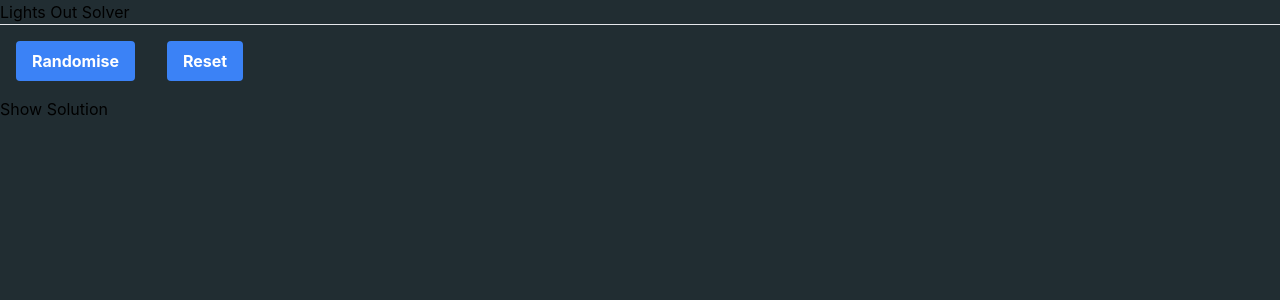
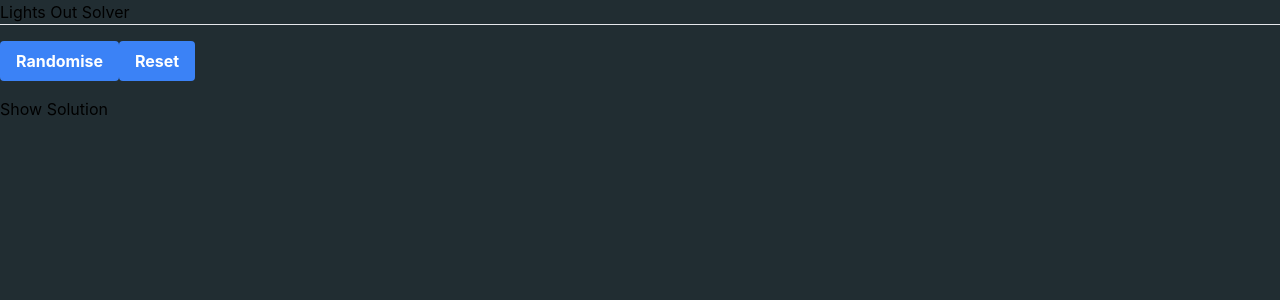
Before and after one commit to Bill-Wadsworth/lights_out, a React (Vite) app: page / in a window 1280 px wide. Shown: the top 300 px of the page. Built offline with nearby package versions, Linux system fonts and the light colour scheme.

Commit message:
aligned switch correctly

```diff
--- a/src/App.css
+++ b/src/App.css
@@ -1,7 +1,7 @@
 
 
 .btn {
-  @apply font-bold py-2 px-4 rounded m-4;
+  @apply font-bold py-2 px-4 rounded my-4;
 }
 .btn-blue {
   @apply bg-blue-500 text-white;
--- a/src/App.tsx
+++ b/src/App.tsx
@@ -43,7 +43,7 @@ function App() {
         <div className='flex place-content-center flex-col'>
           <hr className=' my-4'/>
           {/* Header over the board */}
-          <div className="flex flex-row ">
+          <div className="flex flex-row justify-evenly ">
             <button className='btn btn-blue' onClick={randomise}>
               Randomise
             </button>
@@ -52,7 +52,9 @@ function App() {
             </button>
             <div className=' text-center text-white font-bold'>
               Show Solution
-              <Toggle  toggleState={showSolution} setToggle={setShowSolution}/>
+              <div className='flex justify-center'>
+                <Toggle  toggleState={showSolution} setToggle={setShowSolution}/>
+              </div>
             </div>
 
           </div>
--- a/src/Utils/Toggle.tsx
+++ b/src/Utils/Toggle.tsx
@@ -2,7 +2,7 @@ const Toggle = ({toggleState, setToggle}: {toggleState: boolean, setToggle: (new
 
     return (
         <button
-            className="w-20 h-10 bg-slate-400 hover:drop-shadow rounded-full flex items-center justify-start m-4 "
+            className="w-20 h-10 bg-slate-400 hover:drop-shadow rounded-full flex items-center justify-start my-4 "
             onClick={() => setToggle(!toggleState)}>
             <div
                 className={"w-12 h-12 rounded-full transition duration-200 p-1 " +(toggleState ? " translate-x-full bg-blue-500" : " -translate-x-5 bg-slate-700" ) } >
```
